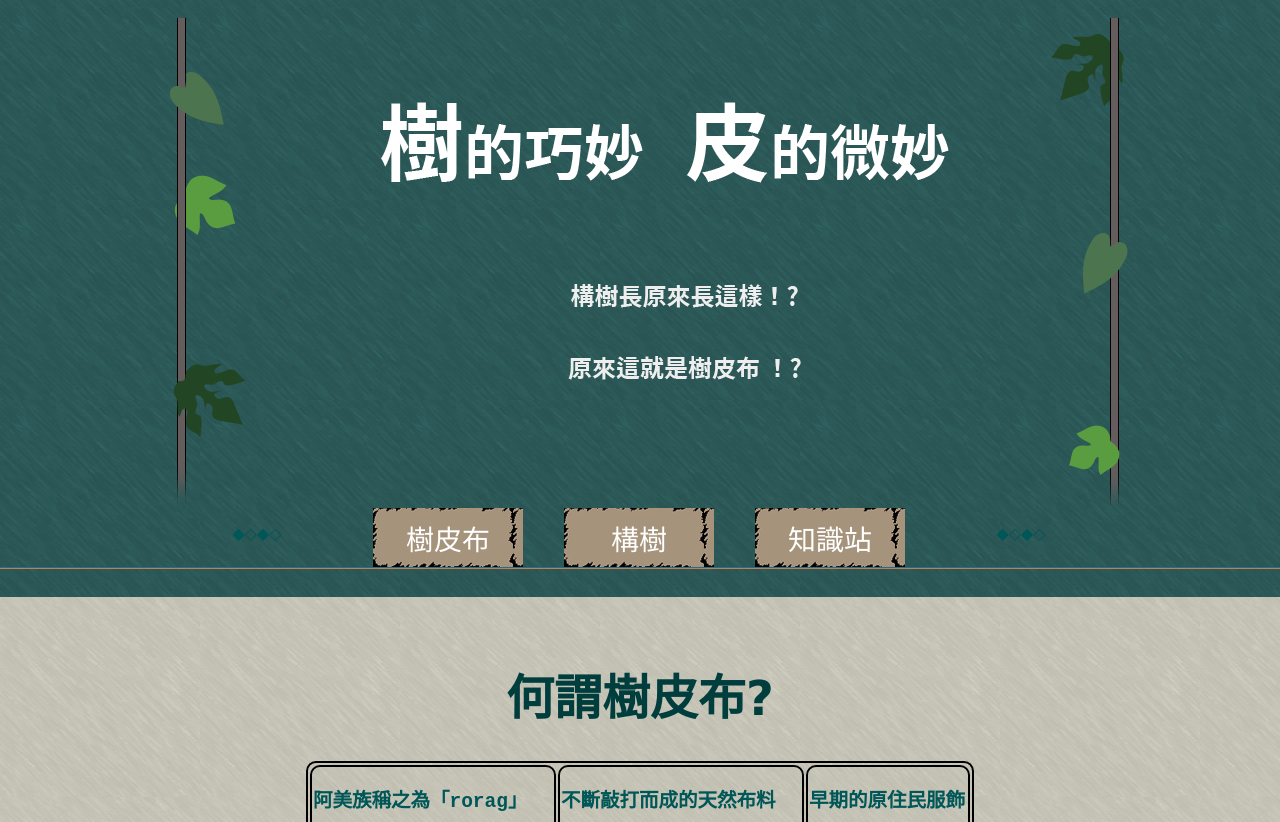
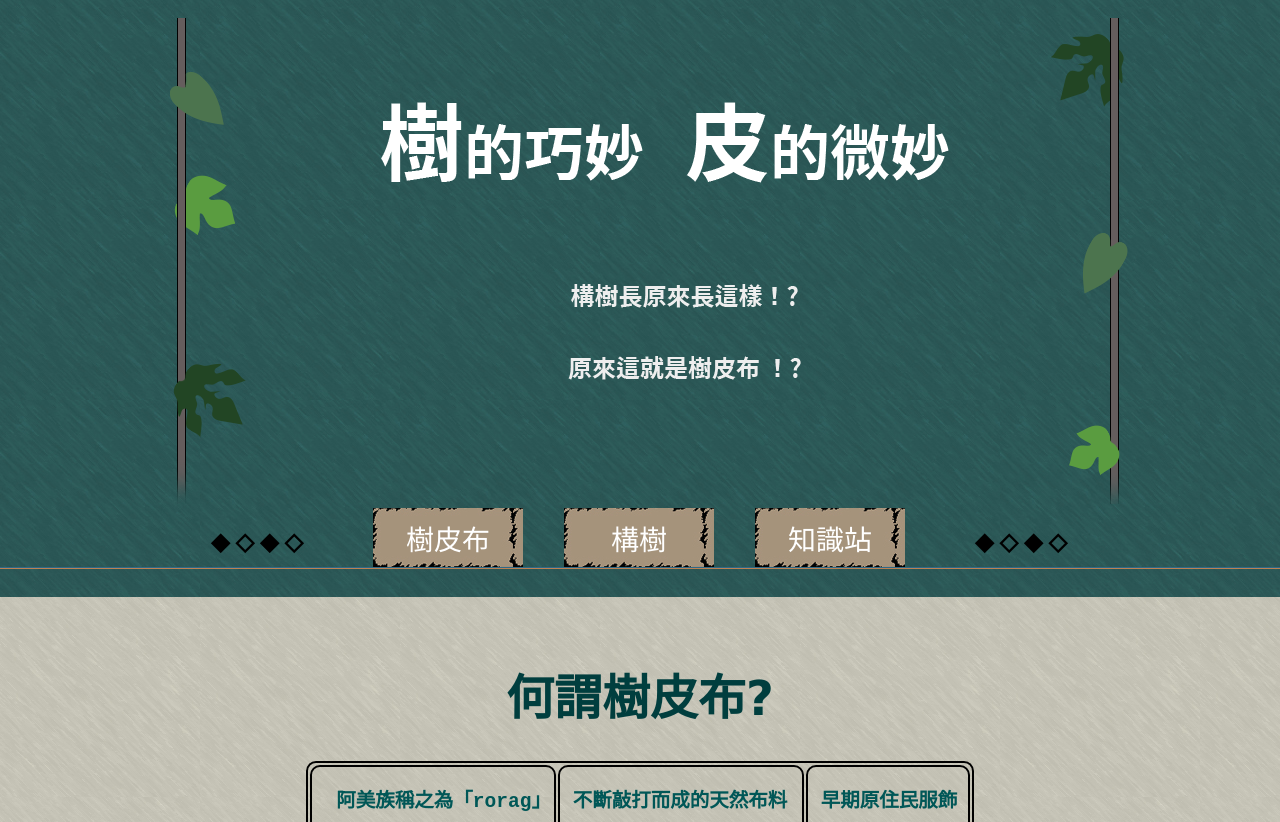
Before and after one commit to JXJX93/lazybag0113, a plain HTML site: page index.html in a window 1280 px wide. Shown: the top 822 px of the page. Drawn offline with Linux system fonts and the light colour scheme.

Commit message:
Add files via upload

```diff
--- a/index.html
+++ b/index.html
@@ -32,11 +32,11 @@ h1 {
 		<div >
 			<img  id="link02"><img src  ="images/logo.png" alt="logo"></a>
 			<ul>
-				<li><P>◆◇◆◇</P></li>
+				<li><h2>◆ ◇ ◆ ◇</h2></li>
 				<li class="selected"><a href="#link01">樹皮布</a></li>
 				<li class="selected"><a href="構樹.html">構樹</a></li>
 				<li class="selected"><a href="知識站.html">知識站</a></li>
-				<li><P>◆◇◆◇</P></li>
+				<li><h2>◆ ◇ ◆ ◇</h2></li>
 
 			</ul>
 		</div>
@@ -46,9 +46,9 @@ h1 {
 <div class="content">
 	<div><h1 id="link01">何謂樹皮布?</h1><table align="center">
 				<tr>
-					<td><h2>阿美族稱之為「rorag」</h2></td>
-					<td><h2>不斷敲打而成的天然布料</h2></td>
-					<td><h2>早期的原住民服飾</h2></td>
+					<td><h2>  阿美族稱之為「rorag」</h2></td>
+					<td><h2> 不斷敲打而成的天然布料</h2></td>
+					<td><h2> 早期原住民服飾</h2></td>
 				</tr>
 				<tr>
 					<td><img height="180" weight="200" src="images/皮1.jpg" ></td>
```
Also changed, not shown: 構樹.html (+2 -5 lines).
